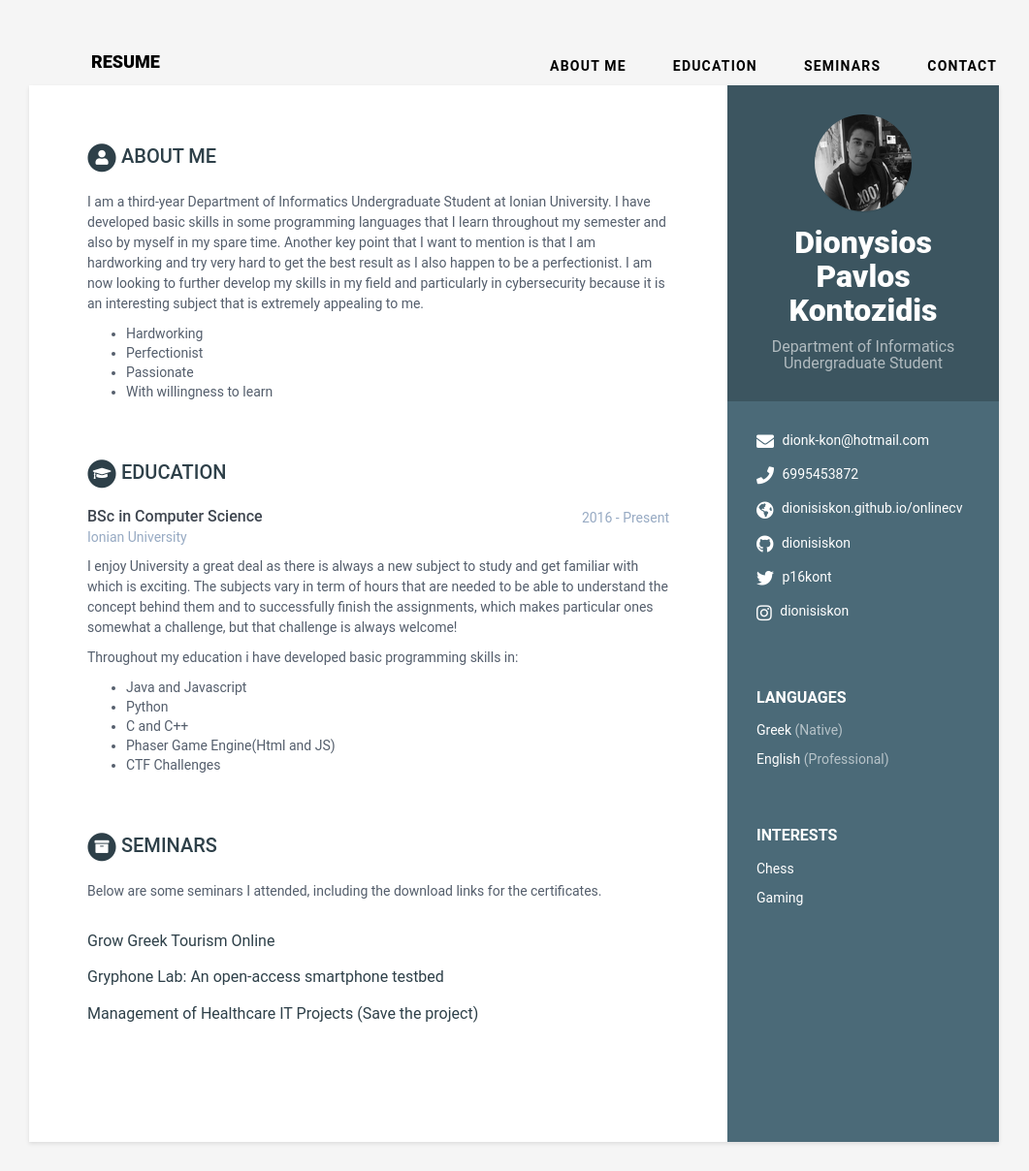
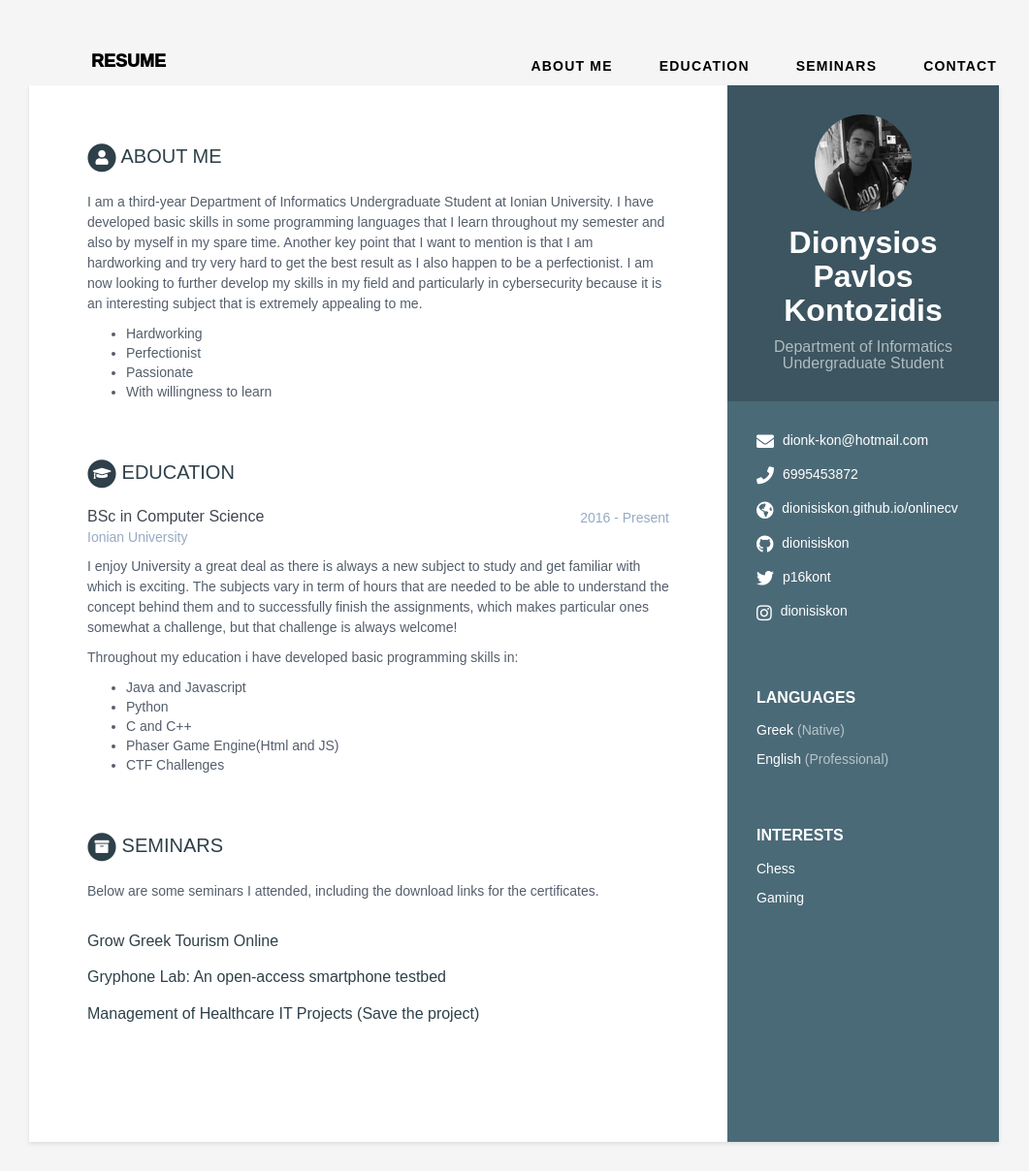
Before and after one commit to dionisiskon/OnlineCV, a Jekyll site: the page built from index.html, in a window 1280 px wide. Shown: the whole page at 97% size, without its empty margins (110-1171 px from the left). Built offline with Jekyll 4.4.1, drawn with Linux system fonts in a browser that asks for light colours.

Commit message:
changing font family?

```diff
--- a/_sass/_base.scss
+++ b/_sass/_base.scss
@@ -1,6 +1,6 @@
 /* ======= Base ======= */
 body {
-    font-family: 'Roboto', sans-serif;
+    font-family: 'Latin Modern', sans-serif;
     color: $text-color-secondary;
     background: $smoky-white;
     font-size: 14px;
```
